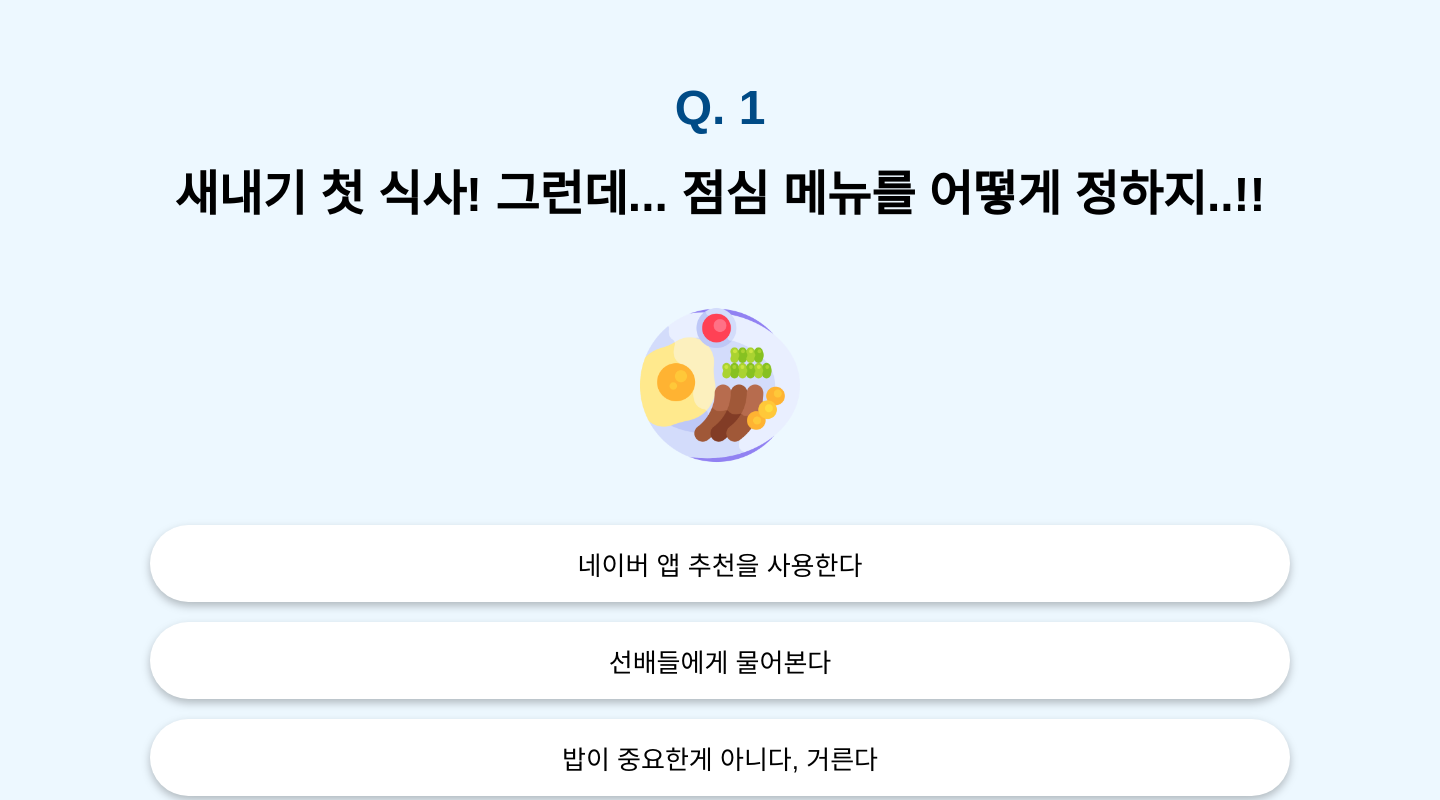
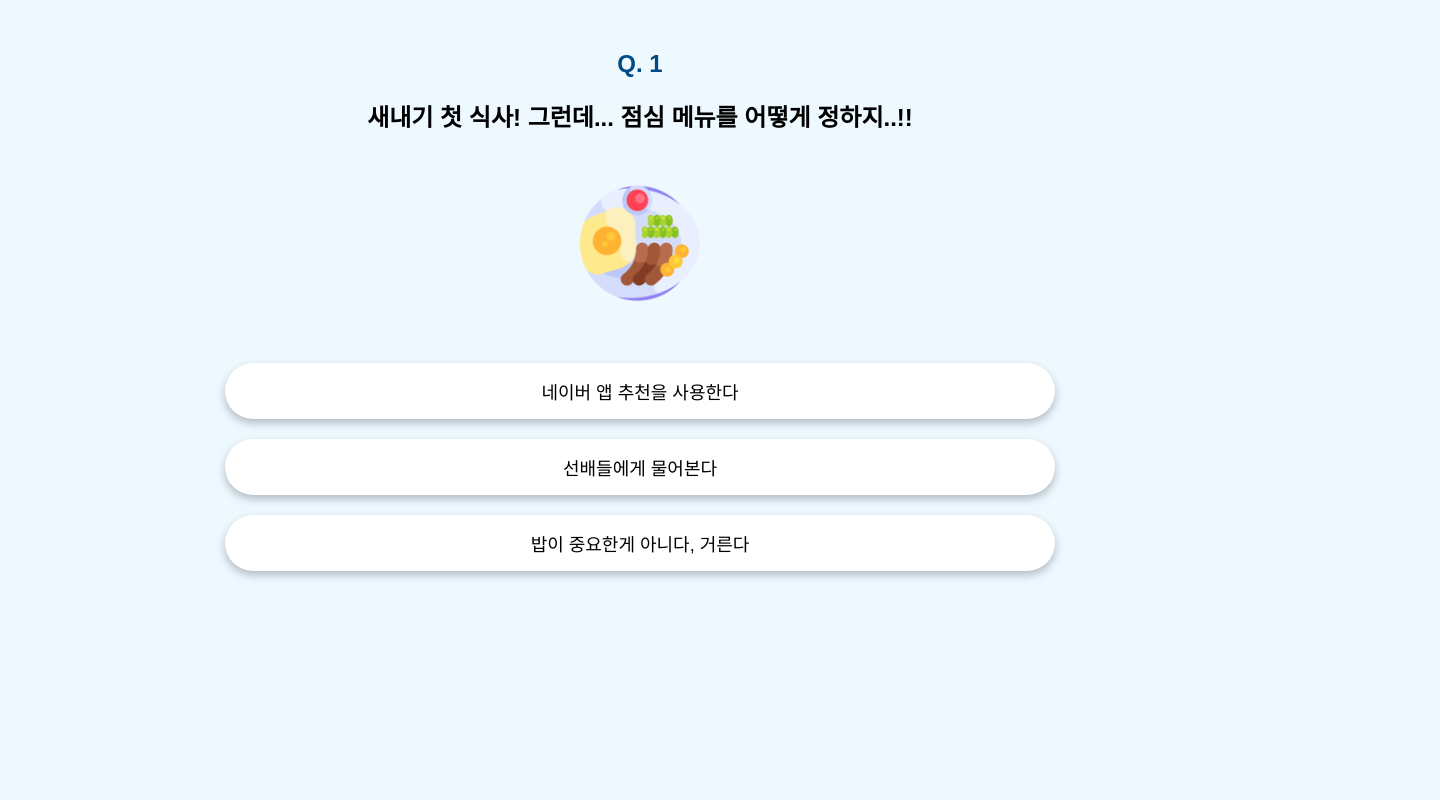
Before and after one commit to HYU-webprogramming2/Select_HY, a Vue app: page /game/1 in a window 1280 px wide. Shown: the top 800 px of the page, 1440 px wide, since content can reach past the window. Built offline with nearby package versions, Linux system fonts and the light colour scheme.

Commit message:
refactor: resize elements

```diff
--- a/src/App.vue
+++ b/src/App.vue
@@ -25,11 +25,6 @@ export default {
   font-weight: 400;
 }
 
-html {
-  min-width: 1440px;
-  min-height: 1024px;
-}
-
 body {
   background-color: #EDF8FF;
   margin: 0;
@@ -42,7 +37,6 @@ body {
   text-align: center;
   font-weight: 700;
   color: #000000;
-  height: 100vh;
   width: 100%;
 }
 
--- a/src/views/Game.vue
+++ b/src/views/Game.vue
@@ -5,7 +5,7 @@
       <div>{{ getQuestion.quest }}</div>
     </div>
     <div class="selection">
-      <img :src="getQuestion.image" width="160"/>
+      <img :src="getQuestion.image" width="120"/>
       <div class="answers">
         <div v-for="item in getQuestion.answers" :key="item.number">
           <router-link :to="next">
@@ -45,21 +45,21 @@ export default {
 .answer {
   filter: drop-shadow(0px 4px 4px rgba(0, 0, 0, 0.25));
   background-color: #ffffff;
-  padding: 20px;
+  padding: 15px;
   margin: 10px;
-  width: 1100px;
-  font-size: 26px;
+  width: 800px;
+  font-size: 18px;
   border-radius: 50px;
 }
 
 .question {
   display: flex;
   flex-direction: column;
-  margin: 70px auto;
+  margin: 40px auto;
 }
 
 .question > div {
-  font-size: 48px;
+  font-size: 24px;
   margin: 10px;
 }
 
```
